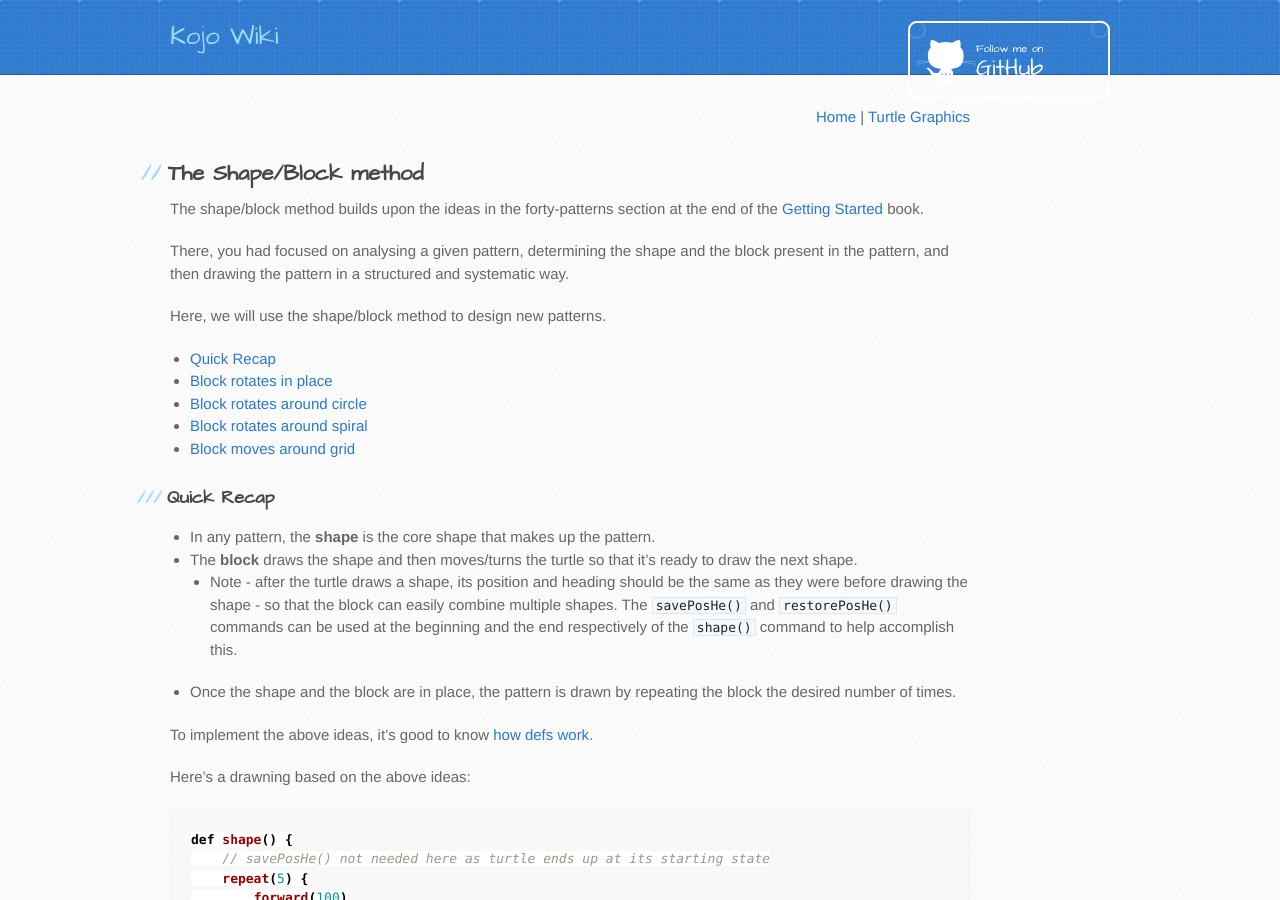
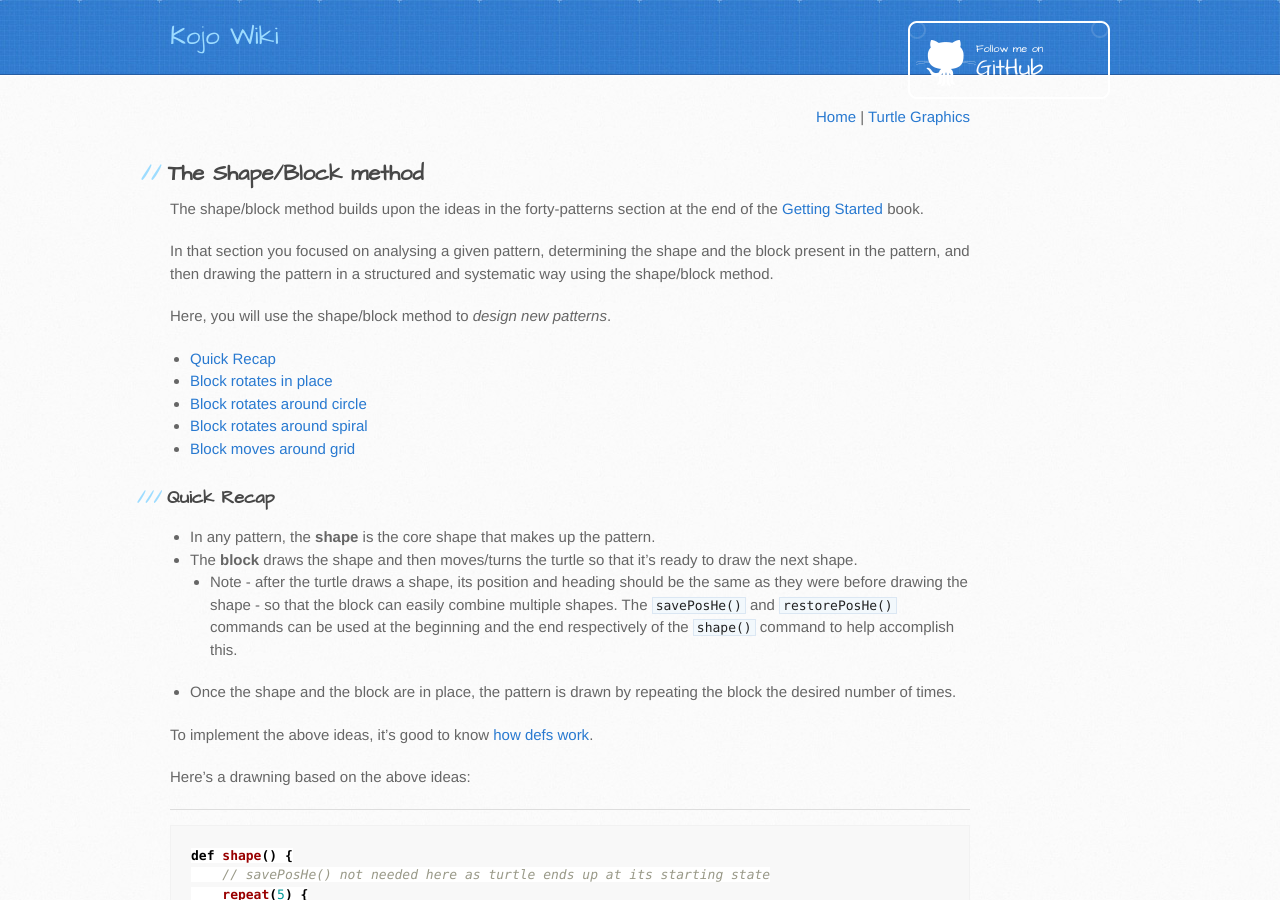
Before and after one commit to kojodoc/kojodoc.github.io, a Jekyll site: the page built from art/shape-block.md, in a window 1280 px wide and 900 px high. Built offline with Jekyll 4.4.1, drawn with Linux system fonts in a browser that asks for light colours; our own code applies the rules of GitHub Pages for plain Markdown files; the repository's description, which GitHub fills in, is left out; some of the changed text lies outside the part shown.

Commit message:
Refine shape/block page.

````diff
--- a/art/shape-block.md
+++ b/art/shape-block.md
@@ -5,9 +5,9 @@
 ## The Shape/Block method
 The shape/block method builds upon the ideas in the forty-patterns section at the end of the [Getting Started](http://wiki.kogics.net/kojo-codeactive-books#getting-started) book.
 
-There, you had focused on analysing a given pattern, determining the shape and the block present in the pattern, and then drawing the pattern in a structured and systematic way.
+In that section you focused on analysing a given pattern, determining the shape and the block present in the pattern, and then drawing the pattern in a structured and systematic way using the shape/block method.
 
-Here, we will use the shape/block method to design new patterns.
+Here, you will use the shape/block method to *design new patterns*.
 * [Quick Recap](#quick-recap)
 * [Block rotates in place](#block-rotates-in-place)
 * [Block rotates around circle](#block-rotates-around-circle)
@@ -23,6 +23,9 @@ Here, we will use the shape/block method to design new patterns.
 To implement the above ideas, it's good to know [how defs work](../reference/turtle.html#def).
 
 Here's a drawning based on the above ideas:
+
+---
+
 ```scala
 def shape() {
     // savePosHe() not needed here as turtle ends up at its starting state
@@ -47,8 +50,13 @@ repeat(18) {
 ```
 ![shape-block](shape-block.png)
 
+---
+
 ### Block rotates in place
-In this approach, the block just rotates the shape around a point.
+In this approach, the block just rotates the shape around a point:
+
+---
+
 ```scala
 def shape() {
     savePosHe()
@@ -75,8 +83,13 @@ repeat(18) {
 ```
 ![block-rotate-in-place](block-rotate-in-place.png)
 
+---
+
 ### Block rotates around circle
-In this approach, the block rotates the shape around the boundary of a circle.
+In this approach, the block rotates the shape around the boundary of a circle:
+
+---
+
 ```scala
 def shape() {
     savePosHe()
@@ -105,8 +118,13 @@ repeat(18) {
 ```
 ![block-rotate-around-circle](block-rotate-around-circle.png)
 
+---
+
 ### Block rotates around spiral
-In this approach, the block moves the shape around the boundary of a spiral.
+In this approach, the block moves the shape around the boundary of a spiral:
+
+---
+
 ```scala
 clear()
 setSpeed(fast)
@@ -130,8 +148,13 @@ repeatFor(1 to 150) { n =>
 ```
 ![block-rotate-around-spiral](block-rotate-around-spiral.png)
 
+---
+
 ### Block moves around grid
 In this approach, the block moves the shape around a grid that spans the canvas.
+
+---
+
 ```scala
 clear()
 setBackground(white)
@@ -171,3 +194,5 @@ repeatFor(0 until nx) { x =>
 }
 ```
 ![block-move-around-grid](block-move-around-grid.png)
+
+---
````
